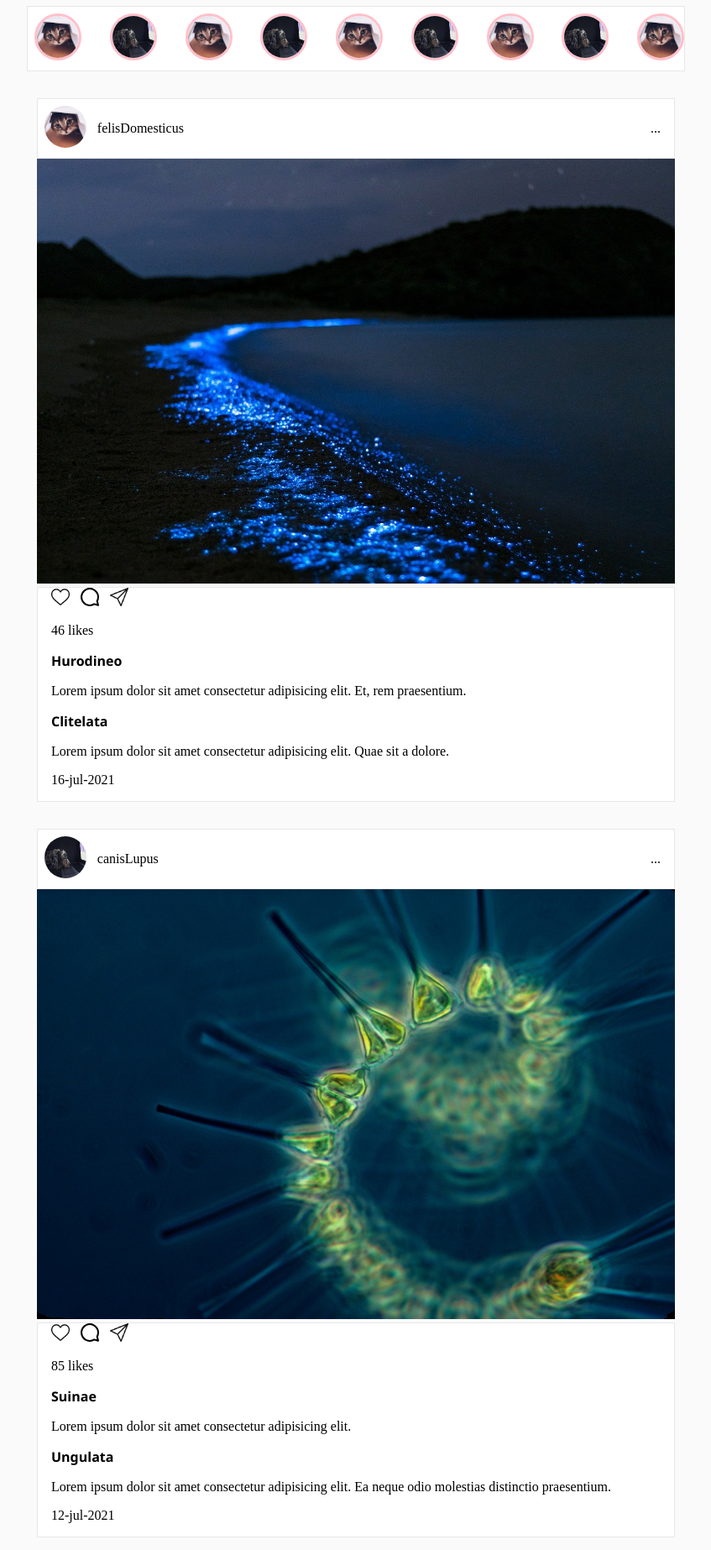
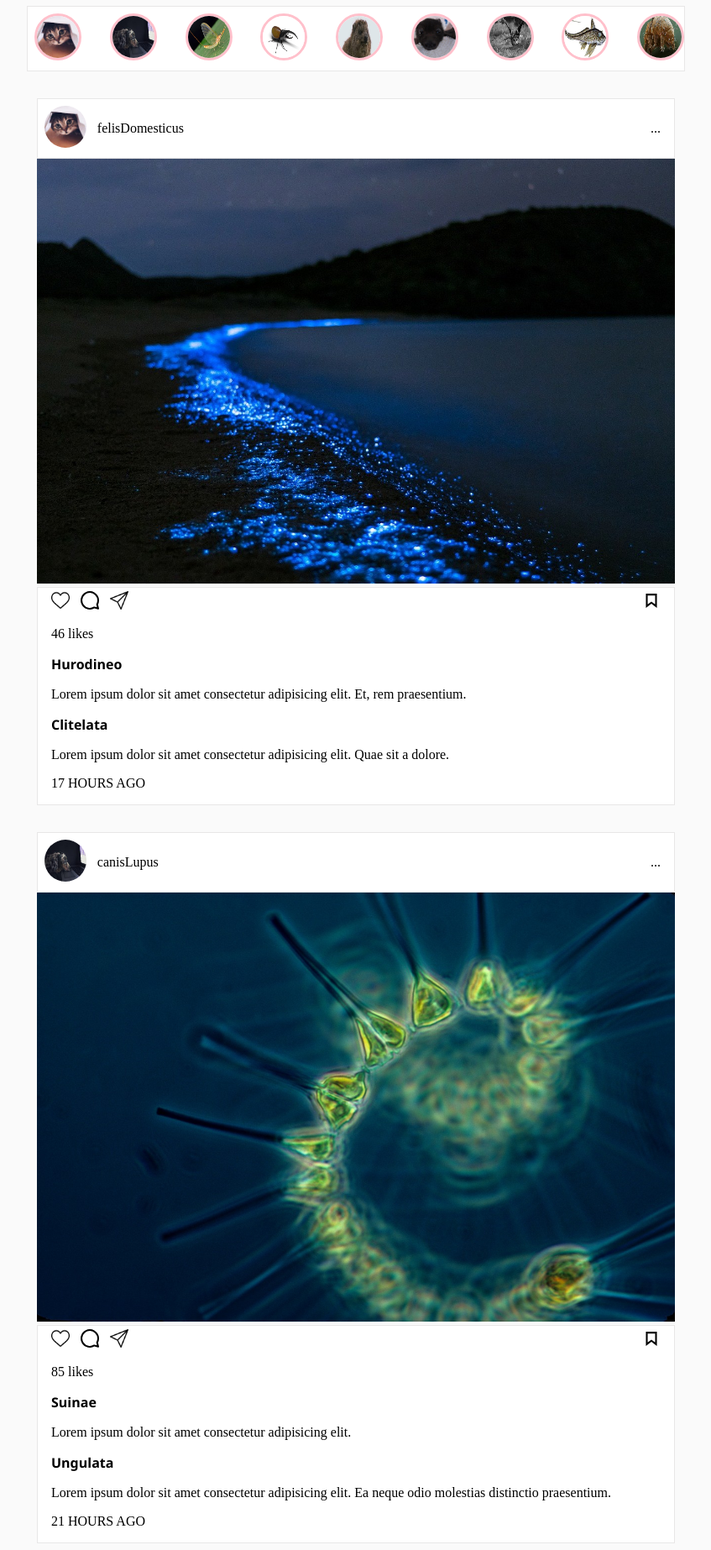
Before and after one commit to YaiGenes/Sass-Instagram-Clone, a plain HTML site: page home.html in a window 1280 px wide. Shown: the part 39-1885 px from the top of the page at 84% size, without its empty margins (216-1063 px from the left). Drawn offline with Linux system fonts and the light colour scheme.

Commit message:
bookmark icon added

```diff
--- a/home.html
+++ b/home.html
@@ -60,25 +60,25 @@
                 <img class="profile-size-user story-image" src="/assets/img/profile2.jpg" alt="profile2" />
             </div>
             <div class="post__card-1-info-user-img">
-                <img class="profile-size-user story-image" src="/assets/img/profile1.jpg" alt="profile1" />
+                <img class="profile-size-user story-image" src="/assets/img/profile3.jpg" alt="profile1" />
             </div>
             <div class="post__card-1-info-user-img">
-                <img class="profile-size-user story-image" src="/assets/img/profile2.jpg" alt="profile2" />
+                <img class="profile-size-user story-image" src="/assets/img/profile4.jpg" alt="profile2" />
             </div>
             <div class="post__card-1-info-user-img">
-                <img class="profile-size-user story-image" src="/assets/img/profile1.jpg" alt="profile1" />
+                <img class="profile-size-user story-image" src="/assets/img/profile5.jpg" alt="profile1" />
             </div>
             <div class="post__card-1-info-user-img">
-                <img class="profile-size-user story-image" src="/assets/img/profile2.jpg" alt="profile2" />
+                <img class="profile-size-user story-image" src="/assets/img/profile6.jpg" alt="profile2" />
             </div>
             <div class="post__card-1-info-user-img">
-                <img class="profile-size-user story-image" src="/assets/img/profile1.jpg" alt="profile1" />
+                <img class="profile-size-user story-image" src="/assets/img/profile7.jpg" alt="profile1" />
             </div>
             <div class="post__card-1-info-user-img">
-                <img class="profile-size-user story-image" src="/assets/img/profile2.jpg" alt="profile2" />
+                <img class="profile-size-user story-image" src="/assets/img/profile8.jpg" alt="profile2" />
             </div>
             <div class="post__card-1-info-user-img">
-                <img class="profile-size-user story-image" src="/assets/img/profile1.jpg" alt="profile1" />
+                <img class="profile-size-user story-image" src="/assets/img/profile9.jpg" alt="profile1" />
             </div>
         </div>
         <section class="post">
@@ -96,6 +96,7 @@
                     <img class="post__img" src="/assets/img/body-of-water-3332508_1280.jpg" alt="post1" />
                 </div>
                 <div class="comment__section">
+                    <div class="comment__section-icon">
                         <div class="post__card-icon">
                             <div class="post__card-1-icon-heart">
                                 <img class="icons-size like-red" src="/assets/img/like.png" alt="like" />
@@ -105,6 +106,10 @@
                             </div>
                             <div class="post__card-1-icon-share">
                                 <img class="icons-size" src="/assets/img/send.png" alt="send" />
+                            </div>
+                        </div>
+                        <div class="save-icon">
+                            <img class="icons-size" src="/assets/svg/save.svg" alt="save" />
                         </div>
                     </div>
                     <div class="post__card-post-details">
@@ -122,7 +127,7 @@
                             </p>
                         </div>
                         <div class="card1__post-date">
-                            <p>16-jul-2021</p>
+                            <p>17 HOURS AGO</p>
                         </div>
                     </div>
                 </div>
@@ -141,6 +146,7 @@
                     <img class="post__img" src="/assets/img/phytoplankton-1348508_1280.jpg" alt="post2" />
                 </div>
                 <div class="comment__section">
+                    <div class="comment__section-icon">
                         <div class="post__card-icon">
                             <div class="post__card-1-icon-heart">
                                 <img class="icons-size like-red" src="/assets/img/like.png" alt="like" />
@@ -152,8 +158,12 @@
                                 <img class="icons-size" src="/assets/img/send.png" alt="send" />
                             </div>
                         </div>
+                        <div class="save-icon">
+                            <img class="icons-size" src="/assets/svg/save.svg" alt="save" />
+                        </div>
+                    </div>
                     <div class="post__card-post-details">
-                        <p class="card-2__likes">85 likes</p>
+                        <p class="card__likes">85 likes</p>
                         <div class="likes__comment1">
                             <p class="likes__comment1-username">Suinae</p>
                             <p class="likes__comment1-comment">
@@ -166,8 +176,8 @@
                                 Lorem ipsum dolor sit amet consectetur adipisicing elit. Ea neque odio molestias distinctio praesentium.
                             </p>
                         </div>
-                        <div class="card2__post-date">
-                            <p>12-jul-2021</p>
+                        <div class="card__post-date">
+                            <p>21 HOURS AGO</p>
                         </div>
                     </div>
                 </div>
--- a/scss/Components/_icons.scss
+++ b/scss/Components/_icons.scss
@@ -18,3 +18,9 @@
         background-color: #f00;
     }
 }
+
+.comment__section-icon {
+    @include a.display-flex($flex-direction: row, $justify-content: space-between);
+    margin-right: 1rem;
+    margin-top: 0.2rem;
+}
```
Also changed, not shown: assets/img/profile3.jpg (added), assets/img/profile4.jpg (added), assets/img/profile5.jpg (added), assets/img/profile6.jpg (added), assets/img/profile7.jpg (added), assets/img/profile8.jpg (added), assets/img/profile9.jpg (added), assets/svg/save.svg (added), css/index.css, 1 other file. Lines whose indentation alone changed are shown as unchanged.
